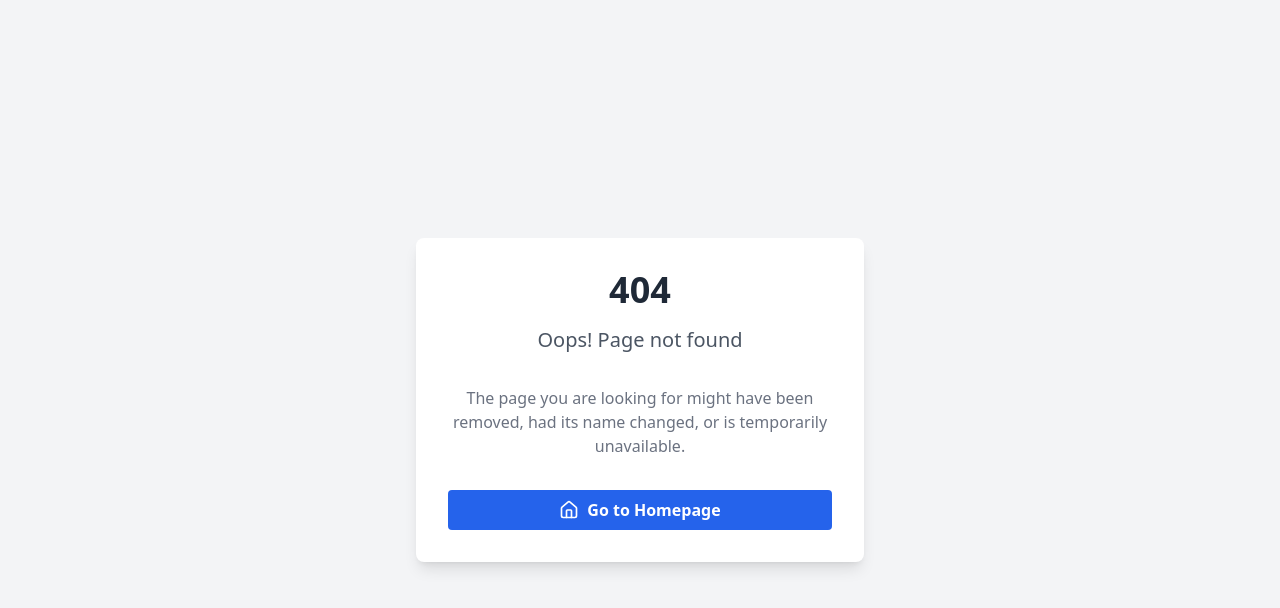
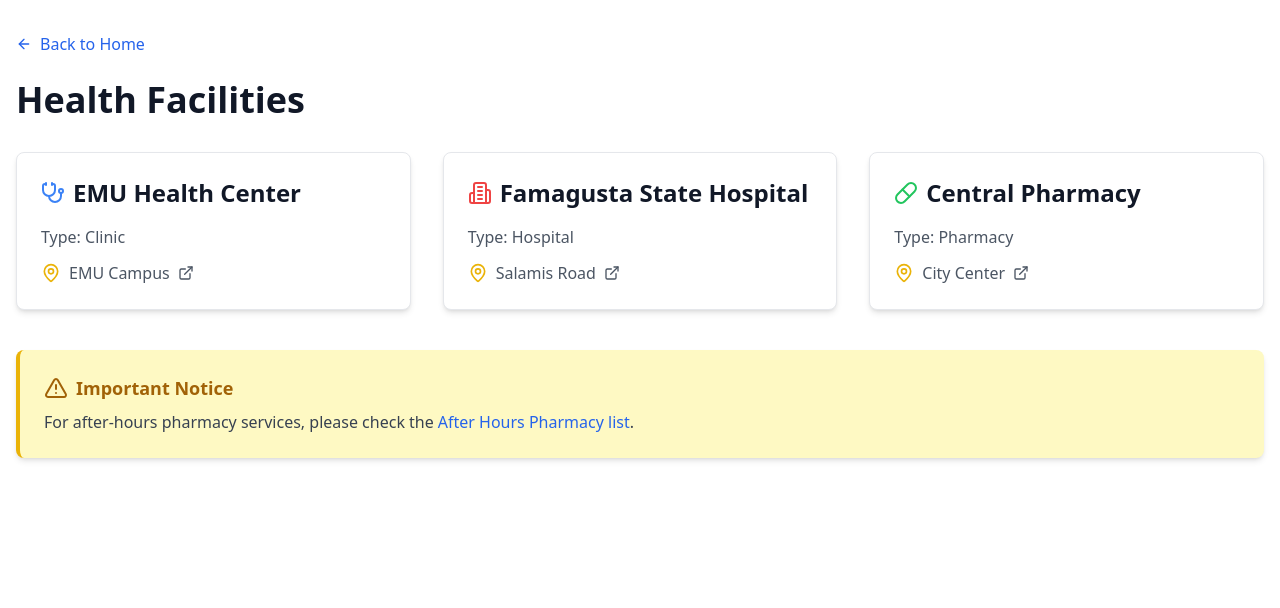
Before and after one commit to atasoya/emu-guide, a Next.js app: page /health in a window 1280 px wide. Before the commit this address had no page. Shown: the top 608 px of the page. Built offline with nearby package versions, Linux system fonts and the light colour scheme.

Commit message:
Add health

```diff
--- /dev/null
+++ b/src/app/health/page.tsx
@@ -0,0 +1,87 @@
+import Link from 'next/link'
+import { ArrowLeft, MapPin, ExternalLink, Building2, Stethoscope, Pill, AlertTriangle } from 'lucide-react'
+
+interface HealthFacility {
+  id: number
+  name: string
+  type: 'Hospital' | 'Clinic' | 'Pharmacy'
+  location: string
+  googleMapsUrl: string
+}
+
+const healthFacilities: HealthFacility[] = [
+  {
+    id: 1,
+    name: "EMU Health Center",
+    type: "Clinic",
+    location: "EMU Campus",
+    googleMapsUrl: "https://goo.gl/maps/example1"
+  },
+  {
+    id: 2,
+    name: "Famagusta State Hospital",
+    type: "Hospital",
+    location: "Salamis Road",
+    googleMapsUrl: "https://goo.gl/maps/example2"
+  },
+  {
+    id: 3,
+    name: "Central Pharmacy",
+    type: "Pharmacy",
+    location: "City Center",
+    googleMapsUrl: "https://goo.gl/maps/example3"
+  }
+]
+
+export default function HealthPage() {
+  return (
+    <div className="container mx-auto px-4 py-8">
+      <Link href="/" className="inline-flex items-center mb-6 text-blue-600 hover:text-blue-800 transition-colors duration-300">
+        <ArrowLeft className="w-4 h-4 mr-2" />
+        Back to Home
+      </Link>
+      <h1 className="text-4xl font-bold mb-8 text-gray-900">Health Facilities</h1>
+
+      <div className="grid grid-cols-1 md:grid-cols-2 lg:grid-cols-3 gap-8">
+        {healthFacilities.map((facility) => (
+          <div key={facility.id} className="bg-white rounded-lg shadow-md hover:shadow-lg transition-shadow duration-300 p-6 border border-gray-200">
+            <h2 className="text-2xl font-semibold mb-4 flex items-center text-gray-900">
+              {facility.type === 'Hospital' && <Building2 className="w-6 h-6 mr-2 text-red-500" />}
+              {facility.type === 'Clinic' && <Stethoscope className="w-6 h-6 mr-2 text-blue-500" />}
+              {facility.type === 'Pharmacy' && <Pill className="w-6 h-6 mr-2 text-green-500" />}
+              {facility.name}
+            </h2>
+            <div className="space-y-3">
+              <p className="text-gray-600">Type: {facility.type}</p>
+              <p className="flex items-center text-gray-600">
+                <MapPin className="w-5 h-5 mr-2 text-yellow-500" />
+                <a
+                  href={facility.googleMapsUrl}
+                  target="_blank"
+                  rel="noopener noreferrer"
+                  className="hover:underline flex items-center"
+                >
+                  {facility.location}
+                  <ExternalLink className="w-4 h-4 ml-2" />
+                </a>
+              </p>
+            </div>
+          </div>
+        ))}
+      </div>
+
+      <div className="mt-10 p-6 bg-yellow-100 border-l-4 border-yellow-500 text-yellow-700 rounded-lg shadow-md">
+        <p className="flex items-center font-bold text-lg">
+          <AlertTriangle className="w-6 h-6 mr-2" />
+          Important Notice
+        </p>
+        <p className="mt-2 text-gray-700">
+          For after-hours pharmacy services, please check the
+          <Link href="https://www.kteb.org/dp/?lang=en" className="text-blue-600 hover:underline ml-1">
+            After Hours Pharmacy list
+          </Link>.
+        </p>
+      </div>
+    </div>
+  )
+}
--- /dev/null
+++ b/src/app/saglik/page.tsx
@@ -0,0 +1,90 @@
+import Link from 'next/link'
+import { ArrowLeft, MapPin, ExternalLink, Building2, Stethoscope, Pill, AlertTriangle } from 'lucide-react'
+
+interface HealthFacility {
+  id: number
+  name: string
+  type: 'Hastane' | 'Klinik' | 'Eczane'
+  location: string
+  googleMapsUrl: string
+}
+
+const healthFacilities: HealthFacility[] = [
+  {
+    id: 1,
+    name: "DAÜ Sağlık Merkezi",
+    type: "Klinik",
+    location: "DAÜ Kampüsü",
+    googleMapsUrl: "https://goo.gl/maps/example1"
+  },
+  {
+    id: 2,
+    name: "Gazimağusa Devlet Hastanesi",
+    type: "Hastane",
+    location: "Salamis Yolu",
+    googleMapsUrl: "https://goo.gl/maps/example2"
+  },
+  {
+    id: 3,
+    name: "Merkez Eczanesi",
+    type: "Eczane",
+    location: "Şehir Merkezi",
+    googleMapsUrl: "https://goo.gl/maps/example3"
+  }
+]
+
+export default function HealthPage() {
+  return (
+    <div className="container mx-auto px-4 py-8">
+      <Link href="/" className="inline-flex items-center mb-6 text-blue-600 hover:text-blue-800 transition-colors duration-300">
+        <ArrowLeft className="w-4 h-4 mr-2" />
+        Anasayfaya Geri Dön
+      </Link>
+      <h1 className="text-4xl font-bold mb-8 text-gray-900">Sağlık Tesisleri</h1>
+
+      <div className="grid grid-cols-1 md:grid-cols-2 lg:grid-cols-3 gap-8">
+        {healthFacilities.map((facility) => (
+          <div key={facility.id} className="bg-white rounded-lg shadow-md hover:shadow-lg transition-shadow duration-300 p-6 border border-gray-200">
+            <h2 className="text-2xl font-semibold mb-4 flex items-center text-gray-900">
+              {facility.type === 'Hastane' && <Building2 className="w-6 h-6 mr-2 text-red-500" />}
+              {facility.type === 'Klinik' && <Stethoscope className="w-6 h-6 mr-2 text-blue-500" />}
+              {facility.type === 'Eczane' && <Pill className="w-6 h-6 mr-2 text-green-500" />}
+              {facility.name}
+            </h2>
+            <div className="space-y-3">
+              <p className="text-gray-600">Tür: {facility.type}</p>
+              <p className="flex items-center text-gray-600">
+                <MapPin className="w-5 h-5 mr-2 text-yellow-500" />
+                <a
+                  href={facility.googleMapsUrl}
+                  target="_blank"
+                  rel="noopener noreferrer"
+                  className="hover:underline flex items-center"
+                >
+                  {facility.location}
+                  <ExternalLink className="w-4 h-4 ml-2" />
+                </a>
+              </p>
+            </div>
+          </div>
+        ))}
+      </div>
+
+      <div className="mt-10 p-6 bg-yellow-100 border-l-4 border-yellow-500 text-yellow-700 rounded-lg shadow-md">
+        <p className="flex items-center font-bold text-lg">
+          <AlertTriangle className="w-6 h-6 mr-2" />
+          Önemli Bilgi
+        </p>
+        <p className="mt-2 text-gray-700 flex space-x-1">
+          Mesai saatleri dışındaki eczane hizmetleri için
+          <Link href="https://www.kteb.org/dp/?lang=tr" className="text-blue-600 hover:underline ml-1">
+            Nöbetçi Eczaneler listesine
+          </Link>
+          <p>
+          göz atınız.
+          </p>
+        </p>
+      </div>
+    </div>
+  )
+}
```
